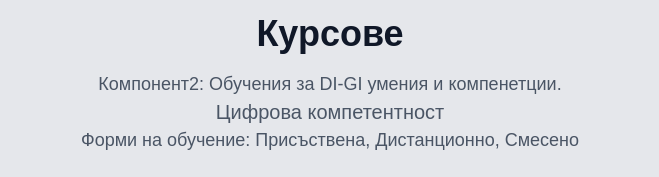
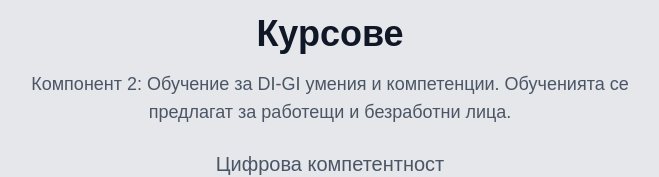
Before and after one commit to Viktor1722/Pdf-storage, a Next.js app: page / in a window 1280 px wide. Shown: the part 156-333 px from the top of the page, without its empty margins (310-969 px from the left). Built offline with nearby package versions, Linux system fonts and the light colour scheme; no server answers.

Commit message:
Change in the text

```diff
--- a/app/page.tsx
+++ b/app/page.tsx
@@ -70,8 +70,11 @@ export default function Home() {
         <div className="text-center mb-12">
           <h1 className="text-4xl font-bold text-gray-900 mb-4">Курсове</h1>
           <p className="text-lg text-gray-600 max-w-2xl mx-auto">
-            Компонент2: Обучения за DI-GI умения и компенетции.
+            Компонент 2: Обучение за DI-GI умения и компетенции. Обученията се
+            предлагат за работещи и безработни лица.
           </p>
+          <p className="text-lg text-gray-600 max-w-2xl mx-auto"></p>
+          <br />
           <p className="text-xl text-gray-600 max-w-2xl mx-auto">
             {" "}
             Цифрова компетентност
```
